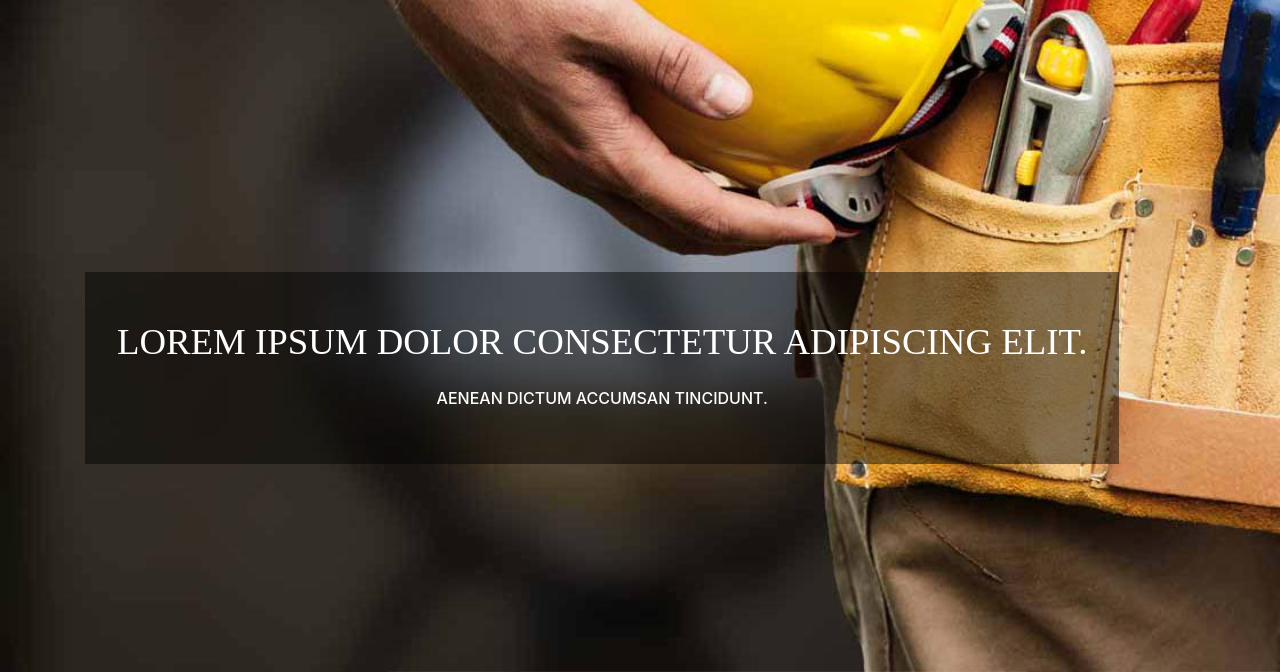
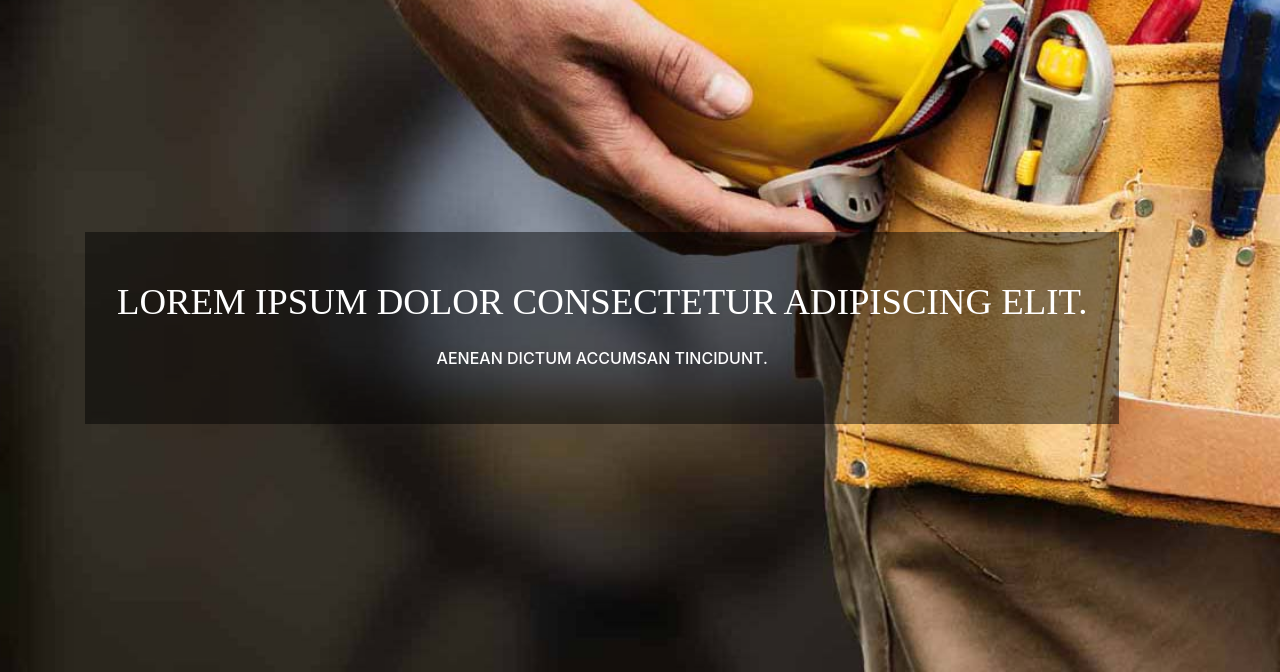
Before and after one commit to Sushken/HQRepair, a plain HTML site: page index.html in a window 1280 px wide. Shown: the part 128-800 px from the top of the page. Drawn offline with nearby package versions, Linux system fonts and the light colour scheme.

Commit message:
Update style.css

```diff
--- a/css/style.css
+++ b/css/style.css
@@ -152,15 +152,16 @@ background-position:-167px -36px;
 	background-size:cover;
 	background-position: center center;
 	background-attachment: fixed;
-	min-height: 980px;
 	width: 100%;
+	height: 100vh;
 }
 
 .banner-info{
 	text-align: center;
     background: rgba(0, 0, 0, 0.47);
     padding: 3em 2em;
-    margin-top: 400px;
+    top: 45%;
+    width: auto;
     position: absolute;
 }
 .banner-info h2{
```
